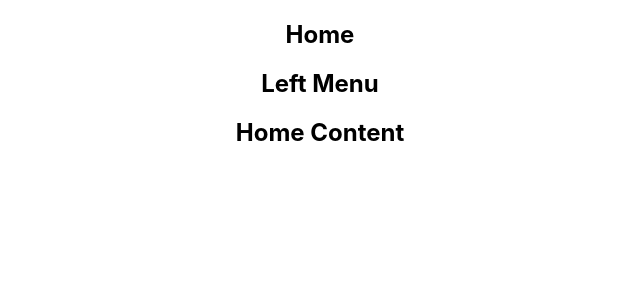
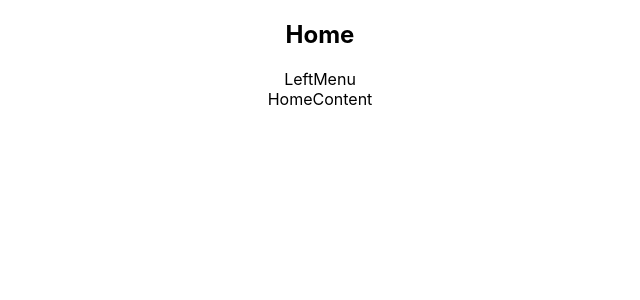
Before and after one commit to dineshabey/react-component-destructure, a React (Create React App) app: page / in a window 1280 px wide. Shown: the top 300 px of the page, without its empty margins (320-960 px from the left). Built offline with nearby package versions, Linux system fonts and the light colour scheme.

Commit message:
create left and home content componets

```diff
--- a/src/layouts/Home.js
+++ b/src/layouts/Home.js
@@ -1,11 +1,15 @@
 import React from 'react'
+import LeftMenu from './LeftMenu'
+import HomeContent from './HomeContent'
 
 export default function Home() {
   return (
   <div>
       <h2>Home</h2>
-      <h2>Left Menu</h2>
-      <h2>Home Content</h2>
+      {/* <h2>Left Menu</h2>
+      <h2>Home Content</h2> */}
+      <LeftMenu/>
+      <HomeContent/>
   </div>
   )
 }
--- /dev/null
+++ b/src/layouts/HomeContent.js
@@ -0,0 +1,7 @@
+import React from 'react'
+
+export default function HomeContent() {
+  return (
+    <div>HomeContent</div>
+  )
+}
--- /dev/null
+++ b/src/layouts/LeftMenu.js
@@ -0,0 +1,7 @@
+import React from 'react'
+
+export default function LeftMenu() {
+  return (
+    <div>LeftMenu</div>
+  )
+}
```
